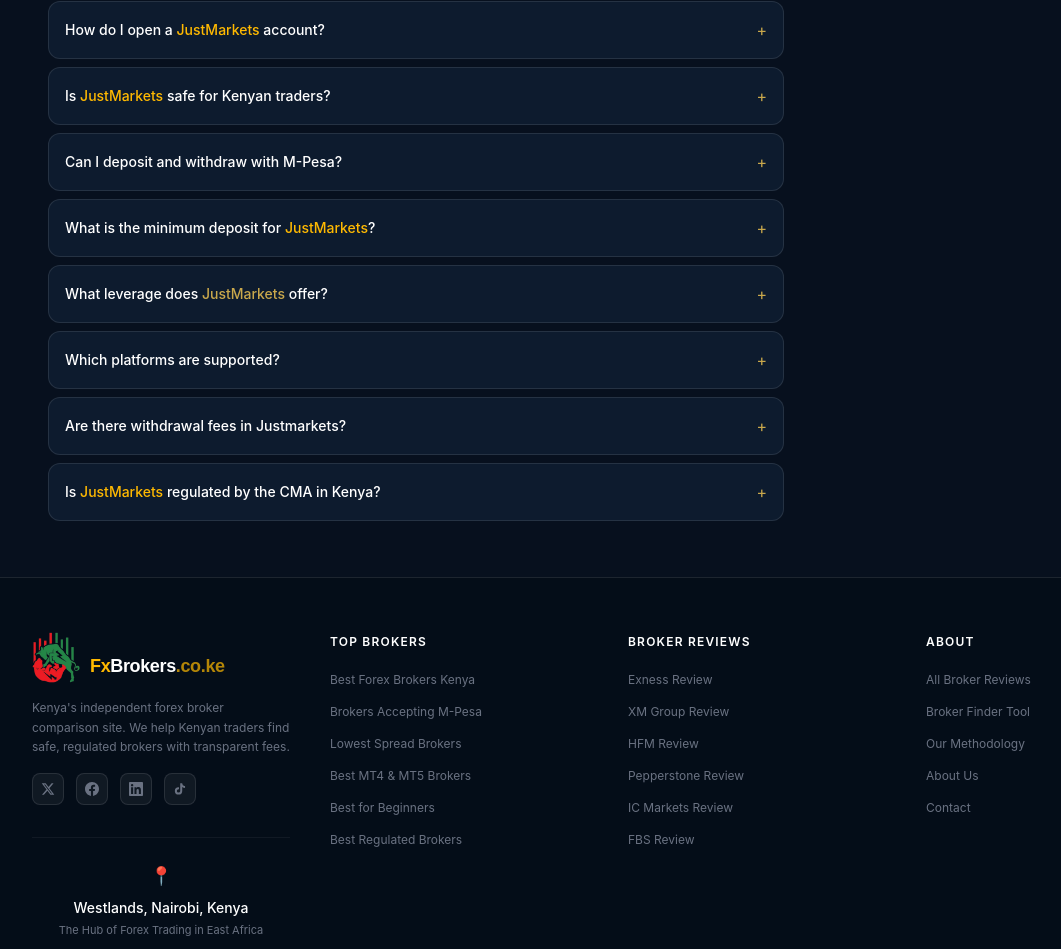
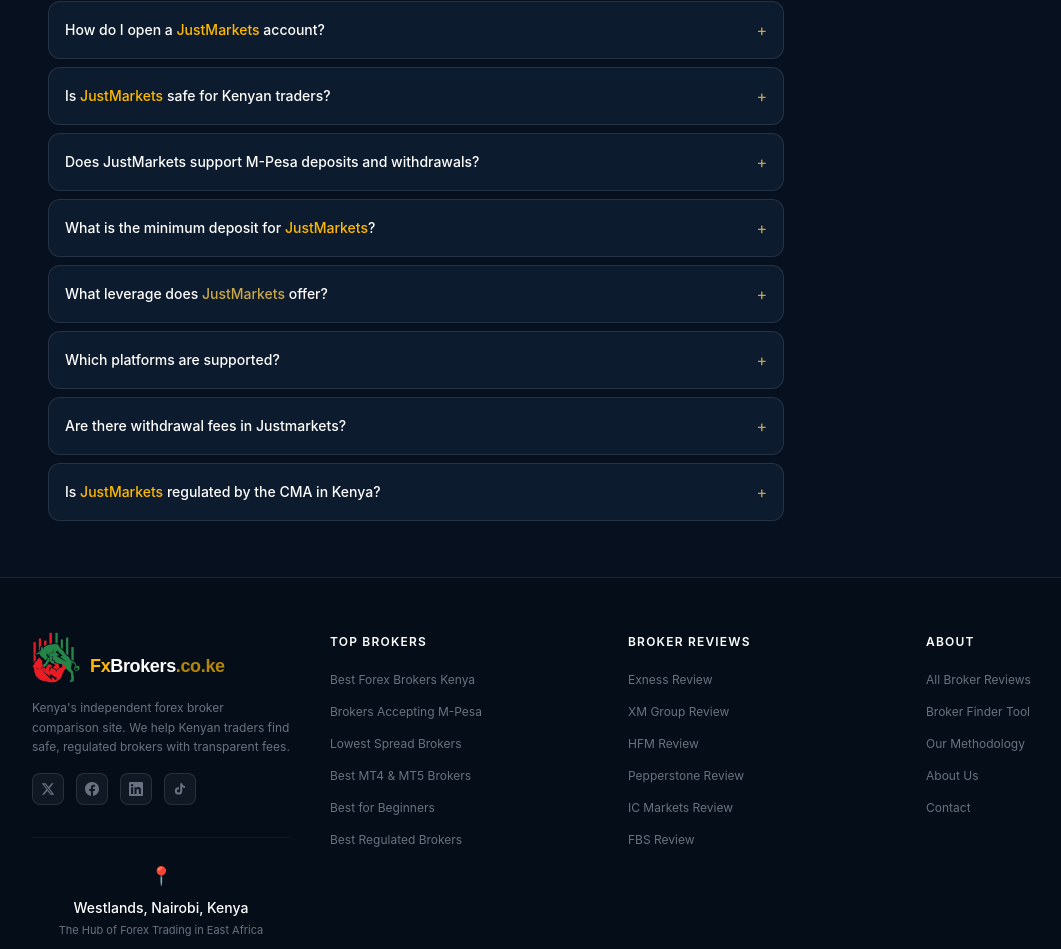
Before and after one commit to satoshikemboi/IB-Kenya, a React (Vite) app: page /brokers/justmarkets in a window 1280 px wide. Shown: the part 3842-4791 px from the top of the page, without its empty margins (32-1093 px from the left). Built offline with nearby package versions, Linux system fonts and the light colour scheme.

Commit message:
minor changes

```diff
--- a/src/components/JustMarkets.jsx
+++ b/src/components/JustMarkets.jsx
@@ -57,7 +57,7 @@
     a: <><a href={AFFILIATE_LINK} target="_blank" rel="noopener noreferrer sponsored" className="text-amber-400 hover:underline">JustMarkets</a> is regulated by the FCA (UK) and ASIC (Australia) which are two of the world's most stringent regulators. Client funds are held in segregated accounts and the broker provides negative balance protection.</>,
   },
   {
-    q: "Can I deposit and withdraw with M-Pesa?",
+    q: "Does JustMarkets support M-Pesa deposits and withdrawals?",
     a: <>Yes. <a href={AFFILIATE_LINK} target="_blank" rel="noopener noreferrer sponsored" className="text-amber-400 hover:underline">JustMarkets</a> supports M-Pesa deposits and withdrawals for Kenyan traders. Deposits are typically instant and the minimum is just $10, making it one of the most accessible brokers in Kenya.</>,
   },
   {
--- a/src/components/Navbar.jsx
+++ b/src/components/Navbar.jsx
@@ -92,7 +92,7 @@
                 Blog
               </Link>
               <Link
-                to="/broker-finder"
+                to="/brokers"
                 className="relative group overflow-hidden bg-amber-400 hover:bg-amber-300 text-slate-900 text-sm font-bold px-4 py-2 rounded-xl transition-colors duration-200 flex items-center gap-1.5"
               >
                 Find My Broker
```
